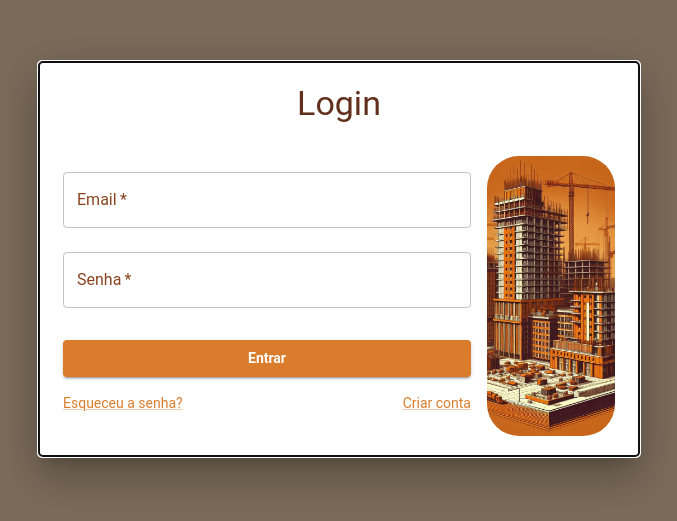
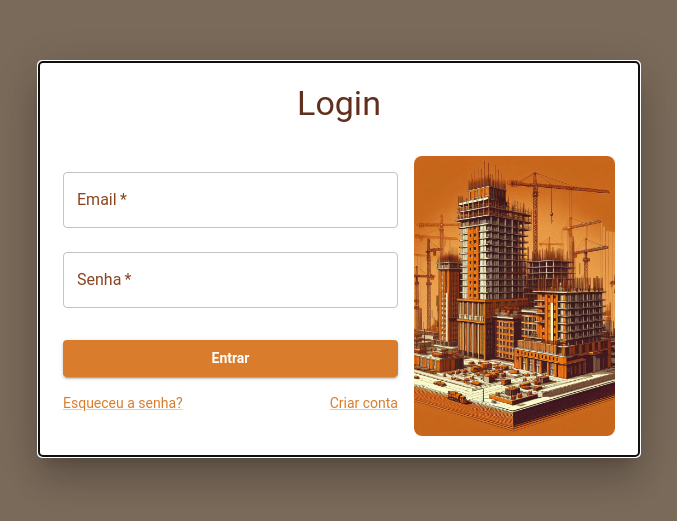
Before and after one commit to felipeiug/mestrado, a React (Vite) app in the folder frontend/: page /login in a window 1280 px wide. Shown: the part 141-662 px from the top of the page, without its empty margins (301-978 px from the left). Built offline with nearby package versions, Linux system fonts and the light colour scheme; no server answers.

Commit message:
feat: 🎸 Login Logo

```diff
--- a/frontend/src/components/auth/AuthFormContainer.tsx
+++ b/frontend/src/components/auth/AuthFormContainer.tsx
@@ -21,28 +21,29 @@ export const AuthFormContainer = ({ title, logo, children }: AuthFormContainerPr
           <Box sx={{
             flex: 1,
             gap: "1em",
-            height: logo ? "35vh" : undefined,
             display: "flex",
             flexDirection: "row",
+            height: logo ? "35vh" : undefined,
           }}>
             <Box sx={{ flex: 1 }}>
               {children}
             </Box>
 
-            {logo &&
-              <Box sx={{
-                width: "10vw",
+            {logo && <Box sx={{
+              flex: 0.6,
               height: "100%",
+              display: "flex",
+              alignItems: "center",
               justifyContent: 'center',
             }}>
               <img
                 src={Logo}
                 alt="Logo"
                 style={{
-                    width: "10vw",
+                  width: "100%",
                   height: "100%",
                   objectFit: "cover",
-                    borderRadius: "2em",
+                  borderRadius: "0.5em",
                 }}
               />
             </Box>}
```
Lines whose indentation alone changed are shown as unchanged.
